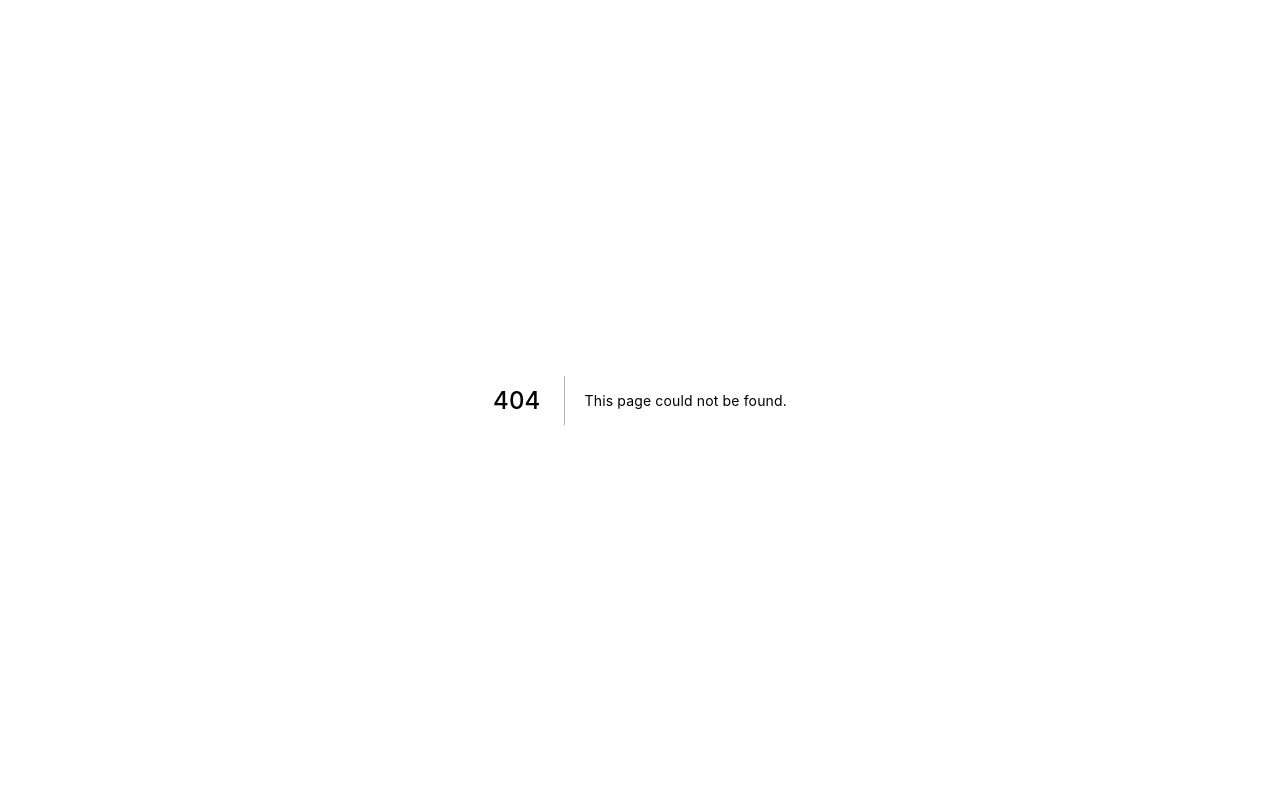
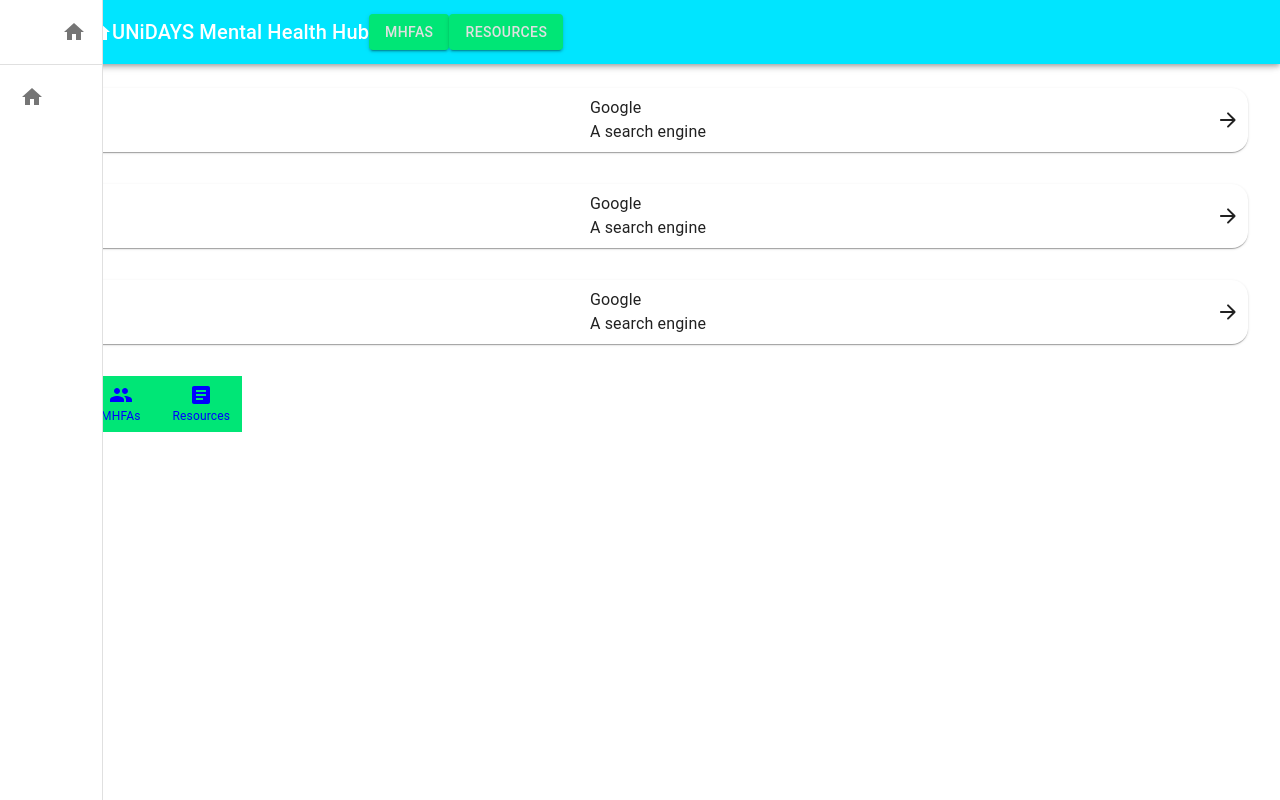
Before and after one commit to JoshuaR830/project-mhfa, a Next.js app in the folder project-mhfa/: page /resources in a window 1280 px wide. Before the commit this address had no page. Built offline with nearby package versions, Linux system fonts and the light colour scheme; grey boxes are pictures that could not be loaded.

Commit message:
Added new components, themes and layouts

```diff
--- a/project-mhfa/components/PageBottomBar.tsx
+++ b/project-mhfa/components/PageBottomBar.tsx
@@ -1,22 +1,105 @@
-import { BottomNavigation, BottomNavigationAction, Paper, Box } from "@mui/material"
+import { BottomNavigation, BottomNavigationAction, Paper, Box, Drawer, IconButton, Divider, List, ListItem, ListItemButton, ListItemIcon, ListItemText } from "@mui/material";
+import Link from "next/link";
+import { CSSObject, styled, Theme } from '@mui/material/styles';
 import PeopleIcon from '@mui/icons-material/People';
 import ArticleIcon from '@mui/icons-material/Article';
+import HomeIcon from '@mui/icons-material/Home';
+import React from 'react';
+import theme from "../config/theme";
+import { blue } from "@mui/material/colors";
 
 // const styles = makeStyles(theme => ({
 //     toolbar: theme.mixins.toolbar
 // })
 
+const DrawerHeader = styled('div')(({ theme }) => ({
+    display: 'flex',
+    alignItems: 'center',
+    justifyContent: 'flex-end',
+    padding: theme.spacing(0, 1),
+    ...theme.mixins.toolbar
+}));
+
 const PageBottomBar = () => {
+    const [value, setValue] = React.useState(0);
+    const [drawerState, setDrawerState] = React.useState(false);
+
+    const toggleDrawerState = () => {
+        console.log(drawerState);
+        setDrawerState(!drawerState);
+    }
+
+    const openedMixin = (theme: Theme): CSSObject => ({
+        transition: theme.transitions.create('width', {
+            easing: theme.transitions.easing.sharp,
+            duration: theme.transitions.duration.enteringScreen
+        }),
+        width: 100,
+        overflowX: 'hidden'
+    })
+
+    const closedMixin = (theme: Theme): CSSObject => ({
+        transition: theme.transitions.create('width', {
+            easing: theme.transitions.easing.sharp,
+            duration: theme.transitions.duration.leavingScreen
+        }),
+        width: 0
+    })
+
     return (
+        <>
             <Box sx={{ position: 'fixed', bottom: 0, left: 0, right: 0, display: {xs: 'block', md: 'none'} }}>
                 <BottomNavigation
                     showLabels
-                sx={{ backgroundColor: 'primary.main' }}
+                    value={value}
+                    onChange={(event, newValue) => {
+                        console.log(newValue)
+                        setValue(newValue);
+                    }}
+                    sx={{ '& .MuiButtonBase-root':{ color: 'grey.500'}, '& .MuiButtonBase-root.Mui-selected': {color: 'grey.800'}, '& .MuiButtonBase-root.Mui-selected > .MuiSvgIcon-root': { width: 50, borderRadius: 3, backgroundColor: 'primary.100' } }}
                     >
-                <BottomNavigationAction label="MHFAs" icon={ <PeopleIcon /> } />
-                <BottomNavigationAction label="Resources" icon={ <ArticleIcon /> }/>
+                    <BottomNavigationAction component="a" LinkComponent={Link} href="/" label="Home" icon={ <HomeIcon /> } />
+                    <BottomNavigationAction component="a" href="/your-mhfas" LinkComponent={Link} label="MHFAs" icon={ <PeopleIcon /> } />
+                    <BottomNavigationAction component="a" href="/resources" LinkComponent={Link} label="Resources" icon={ <ArticleIcon /> }/>
                 </BottomNavigation>
             </Box>
+            <Box sx={{display: {xs: 'none', md: 'flex'} }}>
+                <Drawer variant='permanent' open={drawerState} sx={{flexShrink: 0, whiteSpace: 'no-wrap', boxSizing: 'border-box'}}>
+                    {/* , ...(drawerState && {
+                    ...openedMixin(theme), '& .MuiDrawer-paper': openedMixin(theme)
+                }) */}
+                    <DrawerHeader>
+                        <IconButton onClick={toggleDrawerState}>
+                            <HomeIcon />
+                        </IconButton>
+                    </DrawerHeader>
+                    <Divider />
+                    <List>
+                        <ListItem disablePadding>
+                            <ListItemButton sx={{justifyContent: drawerState ? 'initial' : 'center', px: 2.5}}>
+                                <ListItemIcon sx={{minWidth: 0, mr: drawerState ? 3 : 'auto', justifyContent: 'center'}}><HomeIcon /></ListItemIcon>
+                                <ListItemText primary={'Hello'} sx={{ opacity: drawerState ? 1 : 0 }} />
+                            </ListItemButton>
+                        </ListItem>
+                    </List>
+
+                </Drawer>
+                <BottomNavigation
+                    showLabels
+                    value={value}
+                    onChange={(event, newValue) => {
+                        console.log(newValue)
+                        setValue(newValue);
+                    }}
+                    // https://mui.com/material-ui/customization/how-to-customize/
+                    sx={{ backgroundColor: 'secondary.main', '& .MuiBottomNavigationAction-root':{ color: 'blue'}, '& .Mui-selected': {color: 'red'} }}
+                    >
+                    <BottomNavigationAction component="a" LinkComponent={Link} href="/" label="Home" icon={ <HomeIcon /> } />
+                    <BottomNavigationAction component="a" LinkComponent={Link} href="/your-mhfas" label="MHFAs" icon={ <PeopleIcon /> } />
+                    <BottomNavigationAction component="a" LinkComponent={Link} href="/resources" label="Resources" icon={ <ArticleIcon /> }/>
+                </BottomNavigation>
+            </Box>
+        </>
     );
 }
 
--- /dev/null
+++ b/project-mhfa/components/ResourceLink.tsx
@@ -0,0 +1,28 @@
+import React from "react";
+import { Box, Avatar, Typography, Paper } from "@mui/material";
+import Link from "next/link";
+import ArrowForwardRoundedIcon from '@mui/icons-material/ArrowForwardRounded';
+import { red } from "@mui/material/colors";
+
+const ResourceLink = (prop: {imageSrc: string, linkTitle: string, linkDescription: string, href: string}) => {
+    return (
+        <Paper sx={{borderRadius: '0 16px 16px 16px', margin: 4}}>
+            <a href={prop.href}>
+                <Box sx={{display: 'flex', justifyContent: 'space-between', p: '8px'}}>
+                    <Box sx={{display: 'flex', flexDirection: 'column', justifyContent: 'center'}}>
+                        <Avatar alt={`${prop.linkTitle} logo`} src={prop.imageSrc}></Avatar>
+                    </Box>
+                    <Box sx={{ml: 2, mr: 2}}>
+                        <Typography>{prop.linkTitle}</Typography>
+                        <Typography>{prop.linkDescription}</Typography>
+                    </Box>
+                    <Box sx={{display: 'flex', flexDirection: 'column', justifyContent: 'center'}}>
+                        <ArrowForwardRoundedIcon/>
+                    </Box>
+                </Box>
+            </a>
+        </Paper>
+    )
+}
+
+export default ResourceLink;
--- a/project-mhfa/config/theme.tsx
+++ b/project-mhfa/config/theme.tsx
@@ -1,14 +1,48 @@
 import { createTheme } from '@mui/material/styles';
-import { cyan, green, red } from '@mui/material/colors';
+import { common, cyan, green, red, grey } from '@mui/material/colors';
+import { getRSCModuleType } from 'next/dist/build/analysis/get-page-static-info';
 
 const theme = createTheme({
     palette: {
         primary: {
-            main: cyan.A400
+            main: cyan.A400,
+            50: cyan[50],
+            100: cyan.A100,
+            200: cyan.A200,
+            300: cyan[300],
+            400: cyan.A400,
+            500: cyan[500],
+            600: cyan[600],
+            700: cyan.A700,
+            800: cyan[800],
+            900: cyan[900],
+            contrastText: common.white,
         },
 
         secondary: {
-            main: green.A400
+            main: green.A400,
+            100: green.A100,
+            200: green.A200,
+            300: green[300],
+            400: green.A400,
+            500: green[500],
+            600: green[600],
+            700: green.A700,
+            800: green[800],
+            900: green[900],
+            contrastText: grey[300]
+        },
+
+        grey: {
+            100: grey[100],
+            200: grey[200],
+            300: grey[300],
+            400: grey[400],
+            500: grey[500],
+            600: grey[600],
+            700: grey[700],
+            800: grey[800],
+            900: grey[900]
         },
 
         error: {
--- a/project-mhfa/package.json
+++ b/project-mhfa/package.json
@@ -13,7 +13,7 @@
     "@emotion/styled": "^11.10.4",
     "@mui/icons-material": "^5.10.9",
     "@mui/material": "^5.10.9",
-    "next": "12.3.1",
+    "next": "13.0.2",
     "react": "18.2.0",
     "react-dom": "18.2.0"
   },
@@ -22,7 +22,7 @@
     "@types/react": "18.0.21",
     "@types/react-dom": "18.0.6",
     "eslint": "8.25.0",
-    "eslint-config-next": "12.3.1",
+    "eslint-config-next": "13.0.2",
     "typescript": "4.8.4"
   }
 }
--- /dev/null
+++ b/project-mhfa/pages/resources.tsx
@@ -0,0 +1,19 @@
+import React from 'react';
+import { NextPage } from 'next';
+import Layout from '../components/Layout';
+import ResourceLink from '../components/ResourceLink';
+import { Box } from '@mui/material';
+
+const Resources: NextPage = () => {
+    return (
+        <Layout>
+            <Box>
+                <ResourceLink href='https://www.google.com' linkTitle='Google' linkDescription='A search engine' imageSrc='/static/images/bluebells.jpg'></ResourceLink>
+                <ResourceLink href='https://www.google.com' linkTitle='Google' linkDescription='A search engine' imageSrc='/static/images/bluebells.jpg'></ResourceLink>
+                <ResourceLink href='https://www.google.com' linkTitle='Google' linkDescription='A search engine' imageSrc='/static/images/bluebells.jpg'></ResourceLink>
+            </Box>
+        </Layout>
+    )
+}
+
+export default Resources;
--- a/project-mhfa/pages/your-mhfas.tsx
+++ b/project-mhfa/pages/your-mhfas.tsx
@@ -3,7 +3,7 @@ import ContactInfoCard from '../components/ContactInfoCard';
 import Layout from '../components/Layout';
 import { Box, Typography, Container } from '@mui/material';
 
-const YourMhfas:NextPage = () => {
+const YourMhfas: NextPage = () => {
     return (
         <Layout>
             <Box>
```
Also changed, not shown: project-mhfa/pages/home.tsx (added, +11 -0 lines), 1 other file (tests, documents, lock files or other folders). Lines whose indentation alone changed are shown as unchanged.
